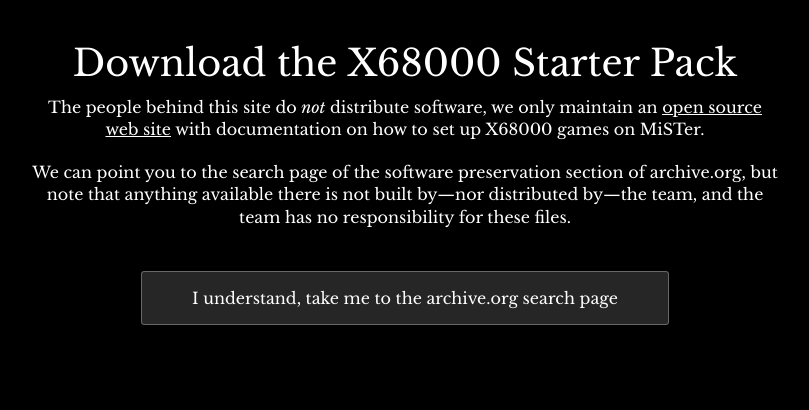
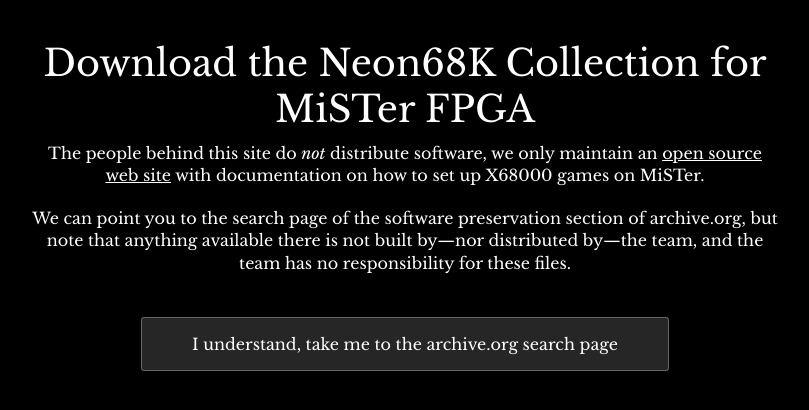
Before and after one commit to Neon68K/neon68k.github.io, a Jekyll site: the page built from download.html, in a window 1280 px wide. Shown: the top 410 px of the page, without its empty margins (235-1044 px from the left). Built offline with Jekyll 4.4.1, drawn with Linux system fonts in a browser that asks for light colours.

Commit message:
Renaming

```diff
--- a/download.html
+++ b/download.html
@@ -1,11 +1,11 @@
 ---
-title: Download X68000 Starter Pack
+title: Download the Neon68K Collection
 description: X68000 Gaming collection for MiSTer FPGA setups
 ---
 
 <section class="hero">
 	<div class="text-container">
-    <h1>Download the X68000 Starter Pack</h1>
+    <h1>Download the Neon68K Collection for MiSTer FPGA</h1>
 		<p class="subtext">The people behind this site do <em>not</em> distribute software, we only maintain an <a href="https://github.com/x68k-us" style="color:white; text-decoration: underline">open source web site</a> with documentation on how to set up X68000 games on MiSTer.</p>
 
 		<p class="subtext"> We can point you to the search page of the software preservation section of archive.org, but note that anything available there is not built by&mdash;nor distributed by&mdash;the team, and the team has no responsibility for these&nbsp;files.</p>
```
